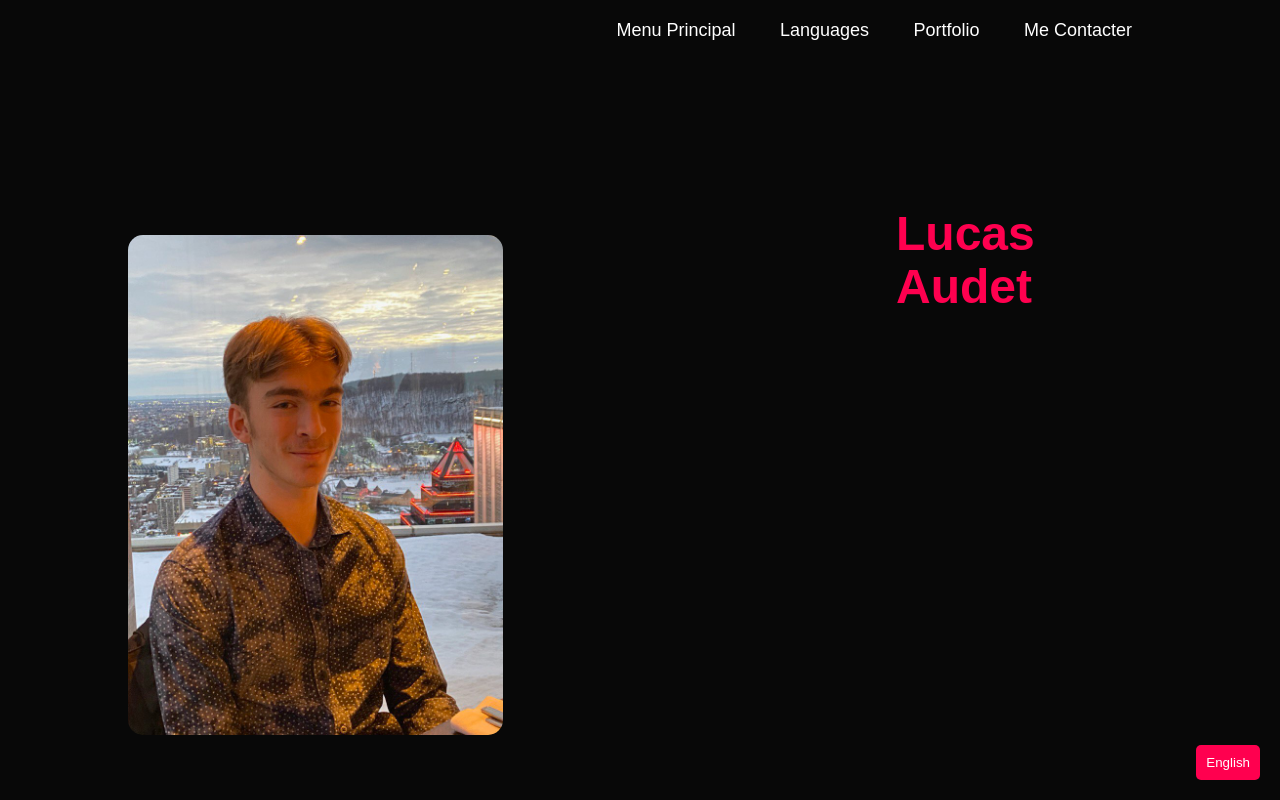
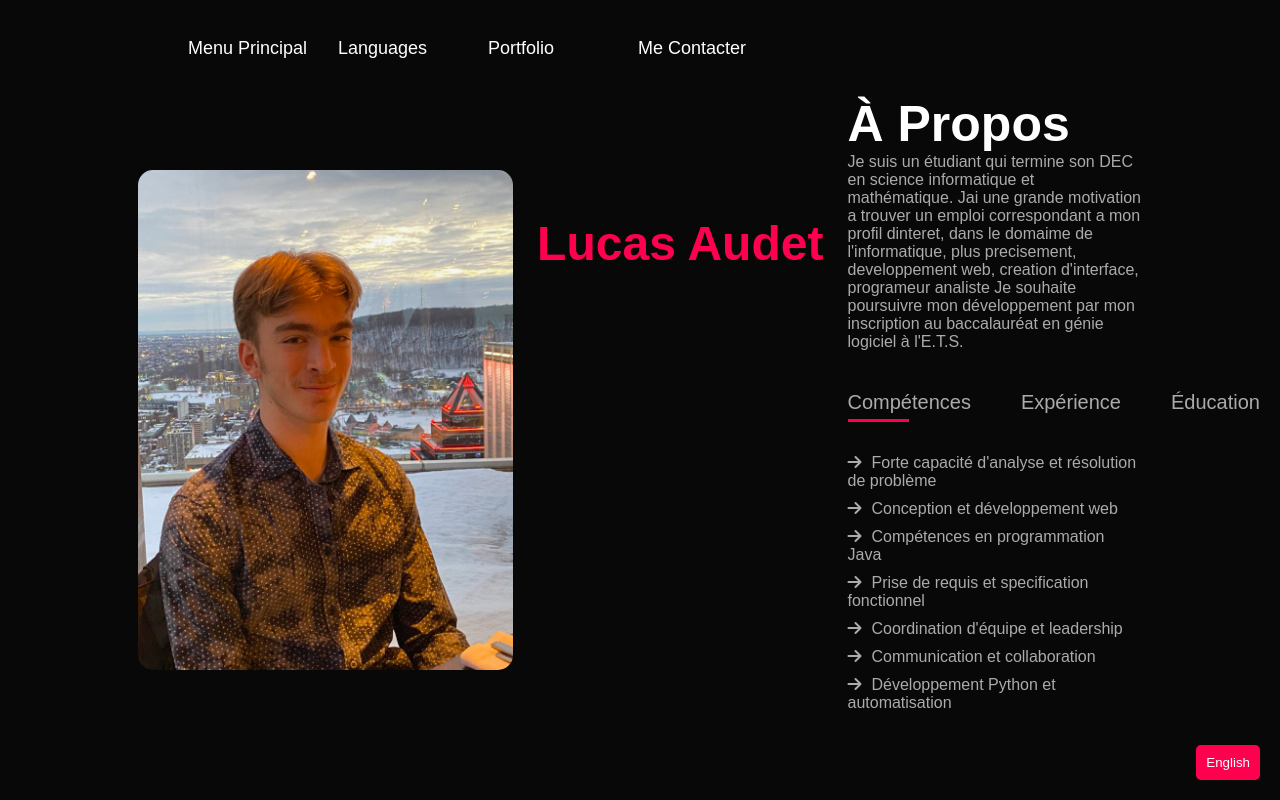
Before and after one commit to Riv-43/profile, a plain HTML site: page index.html in a window 1280 px wide. Shown: the top 800 px of the page. Drawn offline with Linux system fonts and the light colour scheme.

Commit message:
Ajout de styles

```diff
--- a/index.html
+++ b/index.html
@@ -9,14 +9,6 @@
         <script src="https://kit.fontawesome.com/2caac4ffb5.js" crossorigin="anonymous"></script>
         <!-- Google tag (gtag.js) -->
 <script async src="https://www.googletagmanager.com/gtag/js?id=G-DK3J9VP57M"></script>
-<script>
-  window.dataLayer = window.dataLayer || [];
-  function gtag(){dataLayer.push(arguments);}
-  gtag('js', new Date());
-
-  gtag('config', 'G-DK3J9VP57M');
-</script>
-    </head>
     <body>
         <script src="translations.js"></script>
 
--- a/scripts.js
+++ b/scripts.js
@@ -46,6 +46,12 @@
     document.addEventListener('DOMContentLoaded', () => {
     const toggleButton = document.getElementById('languageToggle');
     const content = document.getElementById('content');
+
+    // Google Analytics setup
+    window.dataLayer = window.dataLayer || [];
+    function gtag(){dataLayer.push(arguments);}
+    gtag('js', new Date());
+    gtag('config', 'G-DK3J9VP57M');
 
     toggleButton.addEventListener('click', () => {
         if (toggleButton.textContent === 'English') {
--- a/style.css
+++ b/style.css
@@ -22,12 +22,39 @@ body{
     padding: 10px 10%;
 }
 
-nav{
-    display: flex;
-    align-items: center;
-    justify-content: space-between;
-    flex-wrap: nowrap;
+nav {
+    position: relative; /* Allows for absolute positioning of child elements */
+    display: block; /* Change to block to allow positioning */
 }
+
+nav ul {
+    position: relative; /* Allows for absolute positioning of list items */
+    padding: 0;
+    margin: 0;
+    list-style: none;
+}
+
+nav ul li {
+    position: absolute; /* Allows each list item to be positioned independently */
+}
+
+nav ul li:nth-child(1) {
+    left: 40px; /* Further increased space for the first link */
+}
+
+nav ul li:nth-child(2) {
+    left: 190px; /* Further increased space for the second link */
+}
+
+nav ul li:nth-child(3) {
+    left: 340px; /* Further increased space for the third link */
+}
+
+nav ul li:nth-child(4) {
+    left: 490px; /* Further increased space for the fourth link */
+}
+
+
 
 /* Ensure the button is fixed at the bottom right of the viewport */
 #languageToggle {
@@ -156,10 +183,26 @@ nav ul li a:hover::after, nav ul li a:hover p::after {
     padding: 75px 0;
     color: #ababab;
 }
-.row{
+.row {
     display: flex;
     justify-content: space-between;
+    align-items: flex-start; /* Aligns all columns at the start */
     flex-wrap: wrap;
+}
+
+
+.about-col-2 {
+    margin-top: 12%;
+    font-size: 10px;
+    flex-basis: 25%;
+    text-align: center; /* Centers the text within the column */
+}
+
+
+.row > div {
+    flex: 1; /* Ensures each child takes equal space */
+    box-sizing: border-box; /* Includes padding and border in the element's total width and height */
+    padding: 10px; /* Optional: Add padding for spacing */
 }
 
 .about col-1{
@@ -167,7 +210,7 @@ nav ul li a:hover::after, nav ul li a:hover p::after {
 }
 .about-col-1 img{
     border-radius: 15px;
-    margin-top: 40%;
+    margin-top: 20%;
     height: 500px;
     width: auto;
 }
@@ -186,9 +229,10 @@ nav ul li a:hover::after, nav ul li a:hover p::after {
 
 
 
-.about-col-3{
-    flex-basis: 35%;
-    margin-top: 100px;
+.about-col-3 {
+    flex: none; /* Prevents the column from growing or shrinking */
+    width: 300px; /* Set a fixed width for the column */
+    position: relative; /* Allows for positioning adjustments if needed */
 }
 
 .additional-info {
@@ -210,13 +254,19 @@ nav ul li a:hover::after, nav ul li a:hover p::after {
     display: flex;
     margin: 40px 0 40px;
 }
-.tab-links{
+.tab-links {
     margin-right: 50px;
     font-size: 20px;
     font-weight: 500;
     cursor: pointer;
     position: relative;
+    transition: color 0.5s; /* Add transition for color change */
 }
+
+.tab-links:hover {
+    color: #ff004f; /* Change text color to red on hover */
+}
+
 .tab-links::after{
     content: '';
     width: 0;
@@ -523,6 +573,29 @@ form .btn2{
 nav .fas{
     display: none;
 }
+/* Add media query for mobile devices */
+@media (max-width: 768px) {
+    nav ul {
+        position: static; /* Change position to static for mobile */
+        display: block; /* Display as block to stack items vertically */
+        text-align: left; /* Align text to the left */
+        padding-left: 20px; /* Add padding to the left for spacing */
+    }
+
+    nav ul li {
+        position: static; /* Remove absolute positioning */
+        margin: 10px 0; /* Add margin for spacing between items */
+    }
+
+    nav .fas.fa-bars {
+        display: block; /* Show the menu icon on mobile */
+    }
+
+    nav .fas.fa-xmark {
+        display: block; /* Show the close icon on mobile */
+    }
+}
+
 @media only screen and (max-width: 600px){
     #header{
         background-image:url(images/phone-background.png);
```
